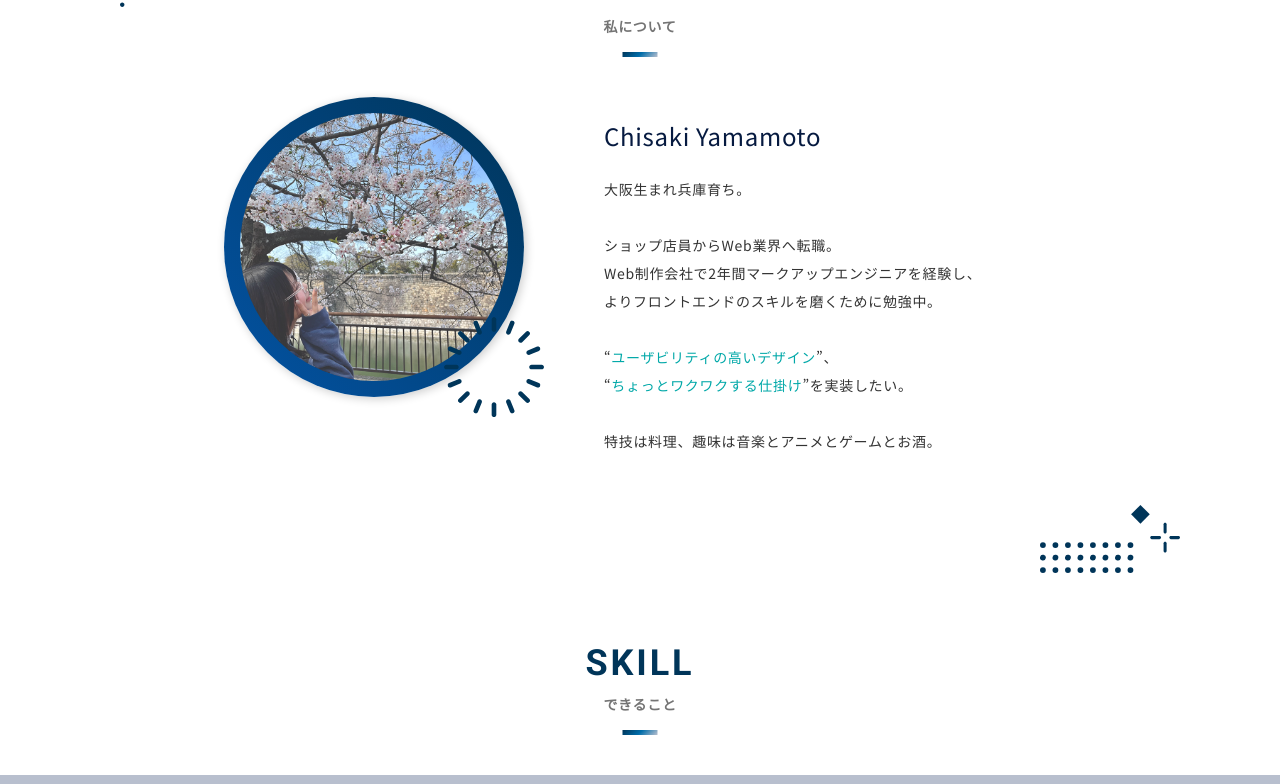
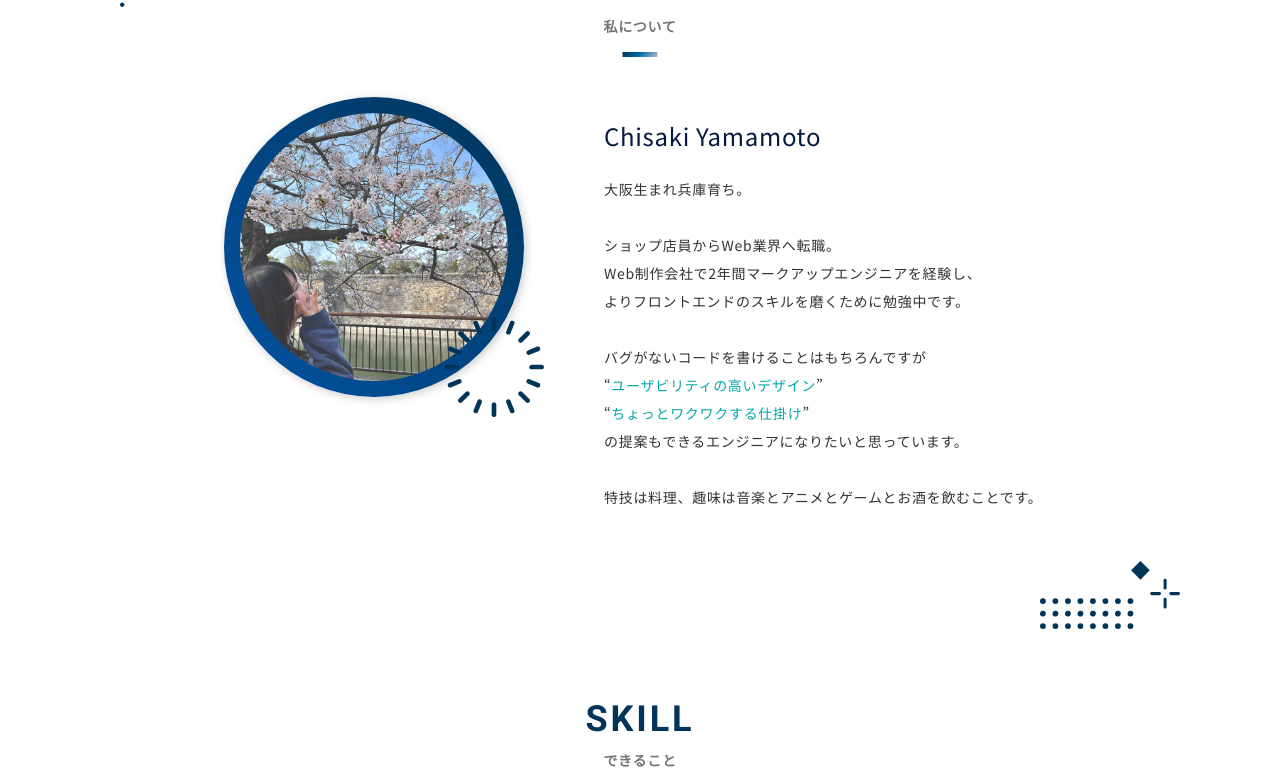
Before and after one commit to kaonashi110/cy.portfolio, a Next.js app: page / in a window 1280 px wide. Shown: the part 963-1747 px from the top of the page. Built offline with nearby package versions, Linux system fonts and the light colour scheme.

Commit message:
update: テキスト修正

```diff
--- a/src/app/page.tsx
+++ b/src/app/page.tsx
@@ -125,7 +125,7 @@ export default function Home() {
     <>
       <section className={styles.hero}>
         <div className={styles.hero__container}>
-          <h1 className={`${styles.hero__title} js-text-popup anim-text-popup`}>Chisaki's&nbsp;Portfolio</h1>
+          <h1 className={`${styles.hero__title} js-text-popup anim-text-popup`}>Chisaki&apos;s&nbsp;Portfolio</h1>
           <p id="a" className={styles.hero__lead}>Front-End Developer</p>
         </div>
       </section>
@@ -151,10 +151,12 @@ export default function Home() {
                   <p className={styles.info_lead}>
                     大阪生まれ兵庫育ち。<br /><br />
                     ショップ店員からWeb業界へ転職。<br />
-                    Web制作会社で2年間マークアップエンジニアを経験し、<br />よりフロントエンドのスキルを磨くために勉強中。<br /><br />
-                    “<span className="em">ユーザビリティの高いデザイン</span>”、<br />
-                    “<span className="em">ちょっとワクワクする仕掛け</span>”を実装したい。<br /><br />
-                    特技は料理、趣味は音楽とアニメとゲームとお酒。
+                    Web制作会社で2年間マークアップエンジニアを経験し、<br />よりフロントエンドのスキルを磨くために勉強中です。<br /><br />
+                    バグがないコードを書けることはもちろんですが<br />
+                    “<span className="em">ユーザビリティの高いデザイン</span>”<br />
+                    “<span className="em">ちょっとワクワクする仕掛け</span>”<br />
+                    の提案もできるエンジニアになりたいと思っています。<br /><br />
+                    特技は料理、趣味は音楽とアニメとゲームとお酒を飲むことです。
                   </p>
                 </div>
               </div>
```
